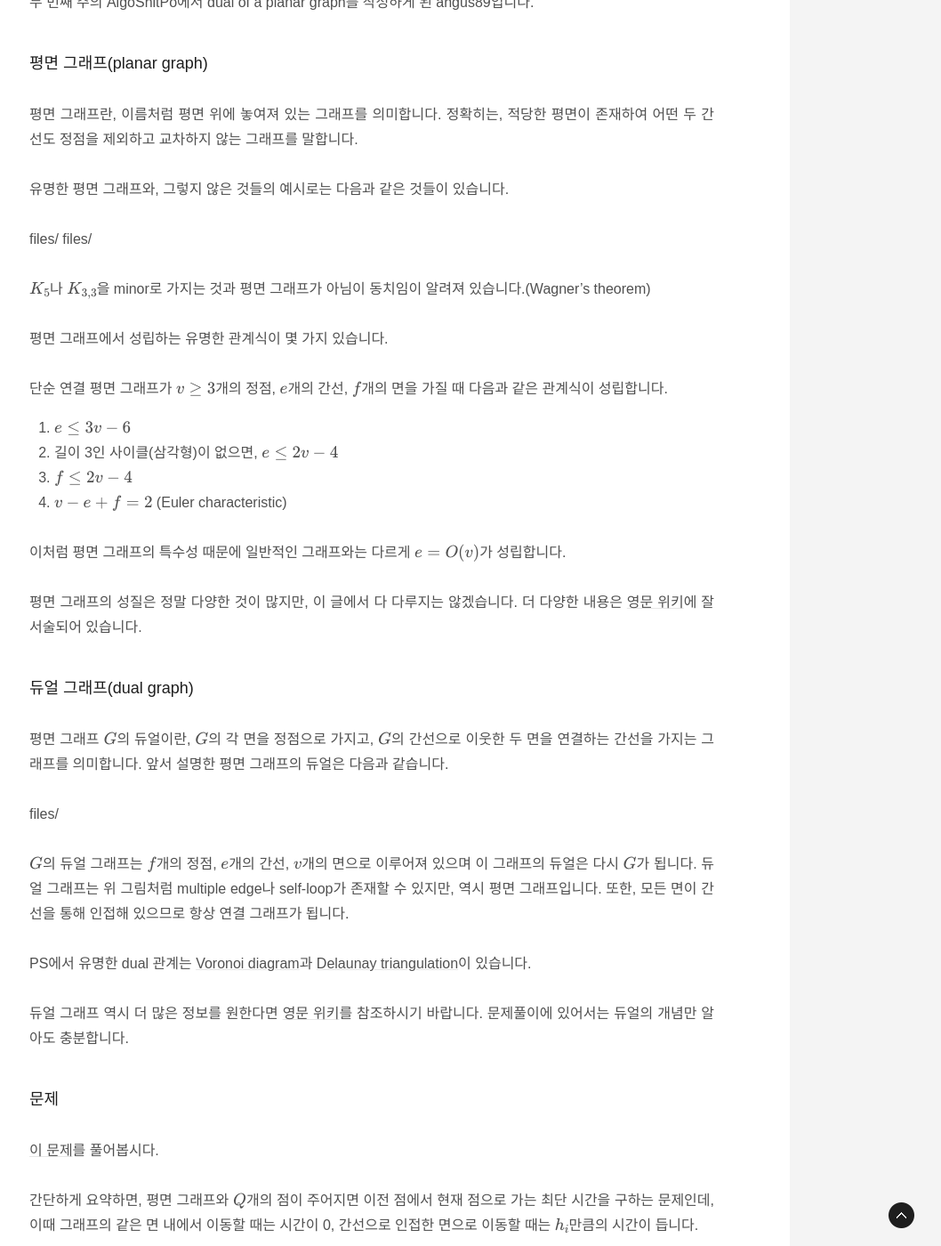
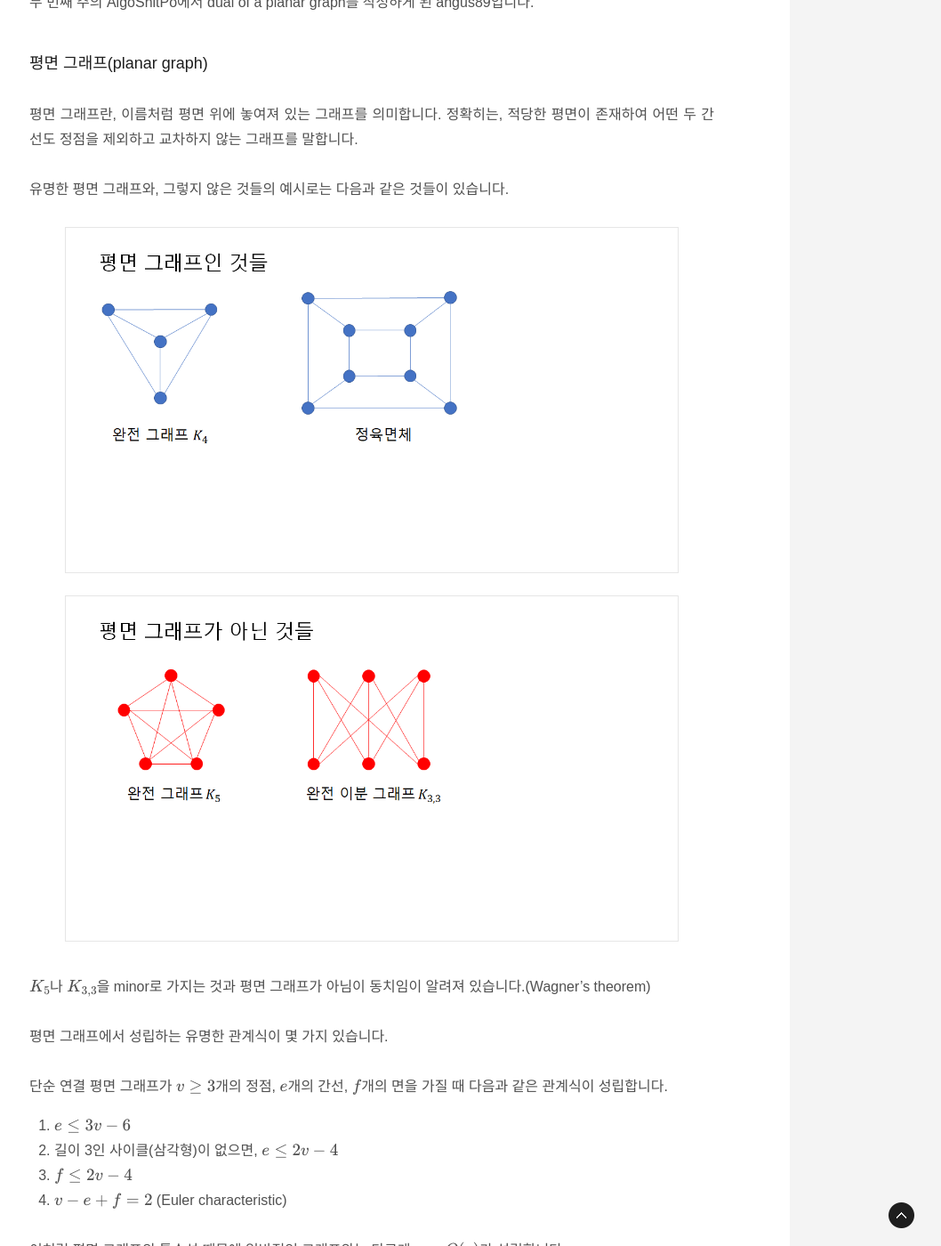
Before and after one commit to algoshitpo/draft, a Jekyll site: the page built from _posts/2020-03-22-dual.md, in a window 1280 px wide and 1400 px high, scrolled down 525 px. Shown: the whole window at 89% size, without its empty margins (222-1280 px from the left). Built offline with Jekyll 4.4.1, drawn with Linux system fonts in a browser that asks for light colours; some web fonts are replaced; formulas are drawn with MathJax 3.

Commit message:
fix dual image

```diff
--- a/_posts/2020-03-22-dual.md
+++ b/_posts/2020-03-22-dual.md
@@ -13,8 +13,7 @@ tags: [graph, geometry]
 
 유명한 평면 그래프와, 그렇지 않은 것들의 예시로는 다음과 같은 것들이 있습니다.
 
-files/<planar.png>
-files/<non_planar.png>
+ ![](https://algoshitpo.github.io/files/planar.png) ![](https://algoshitpo.github.io/files/non_planar.png)
 
 $K_5$나 $K_{3, 3}$을 minor로 가지는 것과 평면 그래프가 아님이 동치임이 알려져 있습니다.(Wagner’s theorem)
 
@@ -34,7 +33,7 @@ $K_5$나 $K_{3, 3}$을 minor로 가지는 것과 평면 그래프가 아님이
 ### 듀얼 그래프(dual graph)
 평면 그래프 $G$의 듀얼이란, $G$의 각 면을 정점으로 가지고, $G$의 간선으로 이웃한 두 면을 연결하는 간선을 가지는 그래프를 의미합니다. 앞서 설명한 평면 그래프의 듀얼은 다음과 같습니다.
 
-files/<dual.png>
+ ![](https://algoshitpo.github.io/files/dual.png)
 
 $G$의 듀얼 그래프는 $f$개의 정점, $e$개의 간선, $v$개의 면으로 이루어져 있으며 이 그래프의 듀얼은 다시 $G$가 됩니다.
 듀얼 그래프는 위 그림처럼 multiple edge나 self-loop가 존재할 수 있지만, 역시 평면 그래프입니다. 또한, 모든 면이 간선을 통해 인접해 있으므로 항상 연결 그래프가 됩니다.
@@ -71,11 +70,11 @@ PS에서 유명한 dual 관계는 [Voronoi diagram](https://en.wikipedia.org/wik
 
 예제를 예를 들어 설명하면, 우선 다음과 같은 그래프가 생깁니다.
 
-files/<dual1.png>
+ ![](https://algoshitpo.github.io/files/dual1.png)
 
 또한 한 점에 연결된 간선들만을 본다면, 아래 그림과 같이 연결된 정점들을 각도 순으로 정렬하면, 인접한 두 정점 사이의 영역은 유일하므로, 두 정점과 연결된 간선으로 나눠진 부분을 듀얼에서의 같은 정점으로 합쳐줄 수 있습니다.
 
-files/<dual2.png>
+ ![](https://algoshitpo.github.io/files/dual2.png)
 
 정점을 합치는 과정은 Union-find로 구현할 수 있습니다.
 
@@ -98,7 +97,7 @@ $P_i$보다 위에 있는 선분이 없다면($x=x_i$와 교차하는 선분이
 
 따라서 std::set을 이용해, 원본 그래프의 정점이 주어진다면 그 정점과 연결된 간선에 대해 이미 set에 들어있는 간선은 지우고, 그렇지 않은 간선은 삽입하여 현재 $x$좌표를 지나는 선분들을 모두 $y$좌표 순으로 정렬하여 저장해 둘 수 있습니다. 이때 $y$축과 평행한 선분은 무시해줍니다.
 
-files/<dual3.png>
+ ![](https://algoshitpo.github.io/files/dual3.png)
 
 이때 주의할 점이 있는데, 그 정점은 모든 선분이 교차하는 지점이므로, 선분이 $y$좌표 순으로 정렬이 되지 않습니다.
 
```
Also changed, not shown: other parts of _posts/2020-03-22-dual.md (+1 -1 lines).
